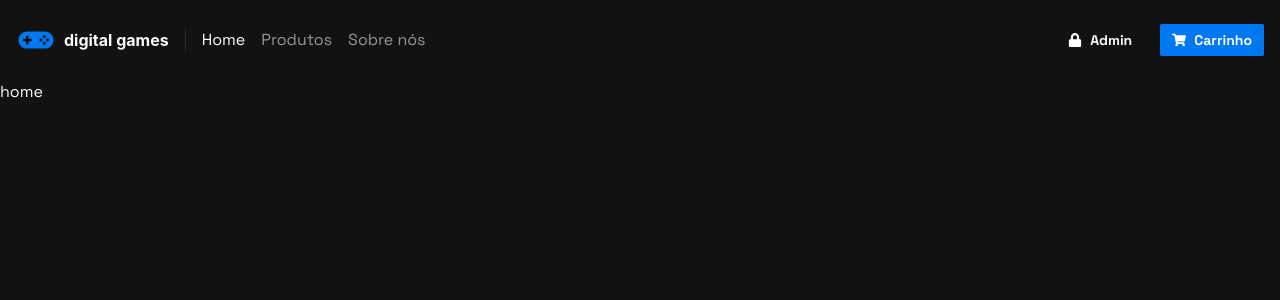
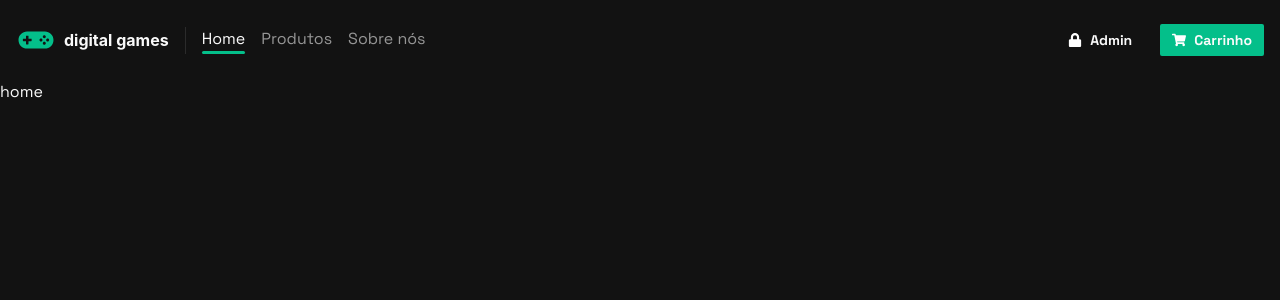
Before and after one commit to lui7henrique/dh-games-front, a Next.js app: page / in a window 1280 px wide. Shown: the top 300 px of the page. Built offline with nearby package versions, Linux system fonts and the light colour scheme.

Commit message:
:sparkles: Add new theme and styles for Header

```diff
--- a/src/components/Header/index.tsx
+++ b/src/components/Header/index.tsx
@@ -20,7 +20,7 @@ export const Header = () => {
   const Logo = useCallback(() => {
     return (
       <Flex alignItems="center">
-        <IoLogoGameControllerA size={40} color={colors.blue['500']} />
+        <IoLogoGameControllerA size={40} color={colors.primary['500']} />
         <Heading size="2rem" ml="2">
           digital games
         </Heading>
@@ -37,14 +37,34 @@ export const Header = () => {
       return (
         <Link key={href} href={href}>
           <a>
-            <Text size="sm" mr="4" color={isActive ? 'gray.50' : 'gray.100'}>
+            <Text
+              size="sm"
+              mr="4"
+              color={isActive ? 'gray.50' : 'gray.100'}
+              transition="color 0.2s"
+              _after={{
+                display: 'block',
+                content: '""',
+                width: isActive ? '100%' : '0',
+                height: '3px',
+                backgroundColor: colors.primary['500'],
+                transition: '0.2s ease-in-out',
+                borderRadius: '3px'
+              }}
+              _hover={{
+                color: 'gray.50',
+                _after: {
+                  width: '100%'
+                }
+              }}
+            >
               {label}
             </Text>
           </a>
         </Link>
       )
     },
-    [asPath]
+    [asPath, colors]
   )
 
   const menu = useMemo(
@@ -117,10 +137,10 @@ export const Header = () => {
           </Button>
 
           <Button
-            backgroundColor="blue.500"
+            backgroundColor="primary.500"
             color="gray.50"
             _hover={{
-              backgroundColor: 'blue.600'
+              backgroundColor: 'primary.600'
             }}
             leftIcon={<FaShoppingCart size={14} color="white" />}
             size="sm"
--- a/src/styles/theme.ts
+++ b/src/styles/theme.ts
@@ -8,9 +8,10 @@ export const theme = extendTheme({
       800: '#2B2B2B',
       900: '#121212'
     },
-    blue: {
-      500: '#0078F2',
-      600: '#00478f'
+    primary: {
+      500: '#04BF8A',
+      600: '#006e4f'
+      // ...
     }
   },
   styles: {
```
